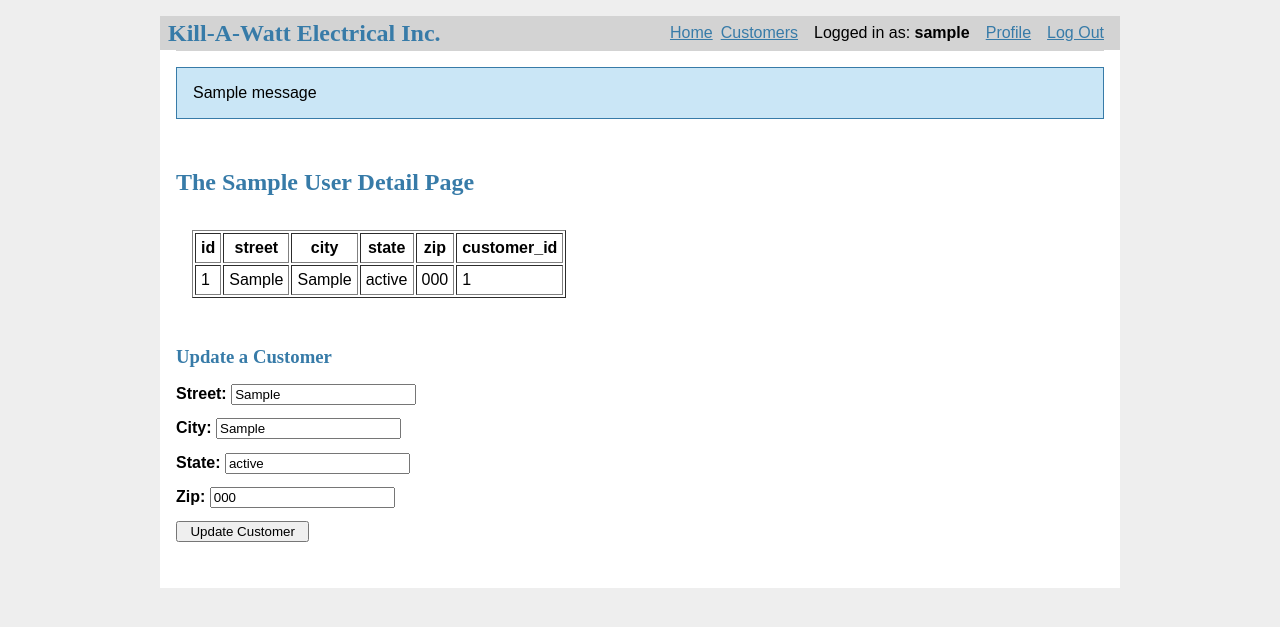
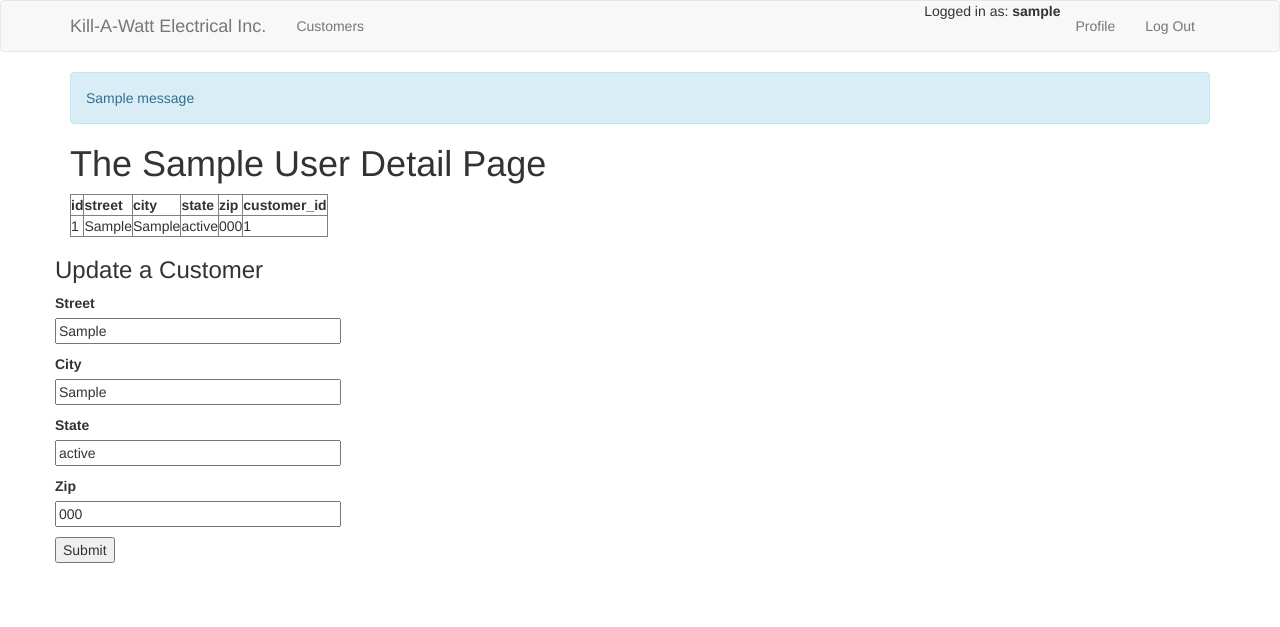
Before and after one commit to Wcarey7/KillawattElectrical, a Flask app: page /customer/1/ in a window 1280 px wide. Shown: the top 627 px of the page. Run offline with Flask 3, Linux system fonts and the light colour scheme; a user stored in the database is signed in; tables that the repository leaves empty hold one stand-in row (values such as "Sample post"); one stand-in notice (Sample message) is shown; some libraries are stand-ins or nearby versions.

Commit message:
Update Customer form. Bootsrap implemented.

```diff
--- a/app/routes/customer_route.py
+++ b/app/routes/customer_route.py
@@ -2,7 +2,7 @@ from app.extensions import db
 from app.models.customer import Customer
 from app.models.address import Address
 from app.customer.forms import AddCustomerForm
-from flask import render_template, request, url_for, redirect, Blueprint
+from flask import render_template, request, url_for, redirect, flash, Blueprint
 from flask_login import login_required, current_user
 from sqlalchemy import text
 
@@ -42,13 +42,22 @@ def index():
 @bp.route('/<int:Id>/')
 @login_required
 def detail(Id):
+    form = AddCustomerForm()
     customer = db.get_or_404(Customer, Id)
     customer_address = db.one_or_404(db.select(Address).filter_by(customer_id=Id))
     column_names = db.session.execute(text("SELECT * FROM Address"))
+
+    # pre-fill update form fields
+    form.street.data = customer_address.street
+    form.city.data = customer_address.city
+    form.state.data = customer_address.state
+    form.zip.data = customer_address.zip
+
     return render_template('customer/customer_detail.html.j2',
                            customer=customer,
                            customer_address=customer_address,
                            column_names=column_names,
+                           form=form,
                            username=current_user.username)
 
 
@@ -64,23 +73,27 @@ def delete_customer(Id):
 @bp.route('/<int:Id>/edit/', methods=["POST", "GET"])
 @login_required
 def edit(Id):
+    form = AddCustomerForm()
     customer = db.one_or_404(db.select(Address).filter_by(customer_id=Id))
 
-    if request.method == 'POST':
-        street = request.form['input-update-street']
-        city = request.form['input-update-city']
-        state = request.form['input-update-state']
-        zip = request.form['input-update-zip']
-
-        customer.street = street
-        customer.city = city
-        customer.state = state
-        customer.zip = zip
+    if form.validate_on_submit():
+        customer.street = form.street.data
+        customer.city = form.city.data
+        customer.state = form.state.data
+        customer.zip = form.zip.data
 
         db.session.add(customer)
         db.session.commit()
+        flash('Your changes have been saved.')
         return redirect(url_for('customer.detail', Id=customer.customer_id))
+
+    # elif request.method == 'GET':
+    #     form.street.data = customer.street
+    #     form.city.data = customer.city
+    #     form.state.data = customer.state
+    #     form.zip.data = customer.zip
 
     return render_template('customer/customer_detail.html.j2',
                            customer=customer,
+                           form=form,
                            username=current_user.username)
--- a/app/templates/base.html.j2
+++ b/app/templates/base.html.j2
@@ -1,15 +1,28 @@
-<!doctype html>
-<title>{% block title %}{% endblock %} - Kill-A-Watt Electrical Inc.</title>
-<link rel="stylesheet" href="{{ url_for('static', filename='style.css') }}">
-<nav>
-  <h1>Kill-A-Watt Electrical Inc.</h1>
-  <a href="{{ url_for('home.index') }}">Home</a>
+{% extends 'bootstrap/base.html' %}
 
-  <ul>
+{# <link rel="stylesheet" href="{{ url_for('static', filename='style.css') }}"> #}
+
+<title>{% block title %}{% endblock %} Kill-A-Watt Electrical Inc.</title>
+
+{% block navbar %}
+<nav class="navbar navbar-default">
+  <div class="container">
+    <div class="navbar-header">
+        <button type="button" class="navbar-toggle collapsed" data-toggle="collapse" data-target="#bs-example-navbar-collapse-1" aria-expanded="false">
+          <span class="sr-only">Toggle navigation</span>
+          <span class="icon-bar"></span>
+          <span class="icon-bar"></span>
+          <span class="icon-bar"></span>
+      </button>
+      <a class="navbar-brand" href="{{ url_for('home.index') }}">Kill-A-Watt Electrical Inc.</a>
+    </div>
+    <div class="collapse navbar-collapse" id="bs-example-navbar-collapse-1">
+      <ul class="nav navbar-nav">
         <li><a href="{{ url_for('customer.index') }}">Customers</a>
-
+      </ul>
+      <ul class="nav navbar-nav navbar-right">
         {% if current_user.is_authenticated %}
-      <li><span>Logged in as: <b>{{ current_user.username }}</b></span>
+          <li>Logged in as: <b>{{ current_user.username }}</b>
           <li><a href="{{ url_for('user_profile.user', username=current_user.username) }}">Profile</a>
           <li><a href="{{ url_for('auth.logout') }}">Log Out</a>
         {% else %}
@@ -17,14 +30,23 @@
           <li><a href="{{ url_for('auth.login') }}">Log In</a>
         {% endif %}
       </ul>
+    </div>
+  </div>
 </nav>
+{% endblock %}
 
-<section class="content">
-  <header>
-  {% block header %}{% endblock %}
-  </header>
-    {% for message in get_flashed_messages() %}
-      <div class="flash">{{ message }}</div>
+
+{% block content %}
+    <div class="container">
+        {% with messages = get_flashed_messages() %}
+        {% if messages %}
+            {% for message in messages %}
+            <div class="alert alert-info" role="alert">{{ message }}</div>
             {% endfor %}
-  {% block content %}{% endblock %}
-</section>
+        {% endif %}
+        {% endwith %}
+
+        {# application content needs to be provided in the app_content block #}
+        {% block app_content %}{% endblock %}
+    </div>
+{% endblock %}
--- a/app/templates/customer/customer_detail.html.j2
+++ b/app/templates/customer/customer_detail.html.j2
@@ -1,7 +1,7 @@
 {% extends 'base.html.j2' %}
+{% import 'bootstrap/wtf.html' as wtf %}
 
-
-{% block content %}
+{% block app_content %}
 <span class="title"><h1>{% block title %} The {{ customer.name }} Detail Page {% endblock %}</h1></span>
 <div class="content">
     <table id= "customer-table" border="1" cellpadding="5">
@@ -31,31 +31,40 @@
 <!-- Update customer form -->
 <div class = "row">
 <div class = "column">
-        <form method="POST" action="{{ url_for('customer.edit', Id=customer.id) }}" id="update-customer-form-ajax">
+        <form action="{{ url_for('customer.edit', Id=customer.id) }}" method="POST">
         <h3>Update a Customer</h3>
-            <div class = "form-inputs">
-                <div>
-                    <label for="input-update-street">Street: </label>
-                    <input type="text" name="input-update-street" value="{{ customer_address.street |safe}}">
-                </div>
-
-                <div>
-                    <label for="input-update-city">City: </label>
-                    <input type="text" name="input-update-city" value="{{ customer_address.city |safe}}">
-                </div>
-
-                <div>
-                    <label for="input-update-state">State: </label>
-                    <input type="text" name="input-update-state" value={{ customer_address.state }}>
-                </div>
-
-                <div>
-                    <label for="input-update-zip">Zip: </label>
-                    <input type="text" name="input-update-zip" value={{ customer_address.zip }}>
-                </div>
-                <input type="submit" value= "Update Customer">
-            </div>
+            {{ form.hidden_tag() }}
+            <p>
+                {{ form.street.label }}<br>
+                {{ form.street(size=32) }}<br>
+                {% for error in form.street.errors %}
+                <span style="color: red;">[{{ error }}]</span>
+                {% endfor %}
+            </p>
+            <p>
+                {{ form.city.label }}<br>
+                {{ form.city(size=32) }}<br>
+                {% for error in form.city.errors %}
+                <span style="color: red;">[{{ error }}]</span>
+                {% endfor %}
+            </p>
+            <p>
+                {{ form.state.label }}<br>
+                {{ form.state(size=32) }}<br>
+                {% for error in form.state.errors %}
+                <span style="color: red;">[{{ error }}]</span>
+                {% endfor %}
+            </p>
+            <p>
+                {{ form.zip.label }}<br>
+                {{ form.zip(size=32) }}<br>
+                {% for error in form.zip.errors %}
+                <span style="color: red;">[{{ error }}]</span>
+                {% endfor %}
+            </p>
+            <p>{{ form.submit() }}</p>
         </form>
+        {# {{ wtf.quick_form(form) }} #}
 </div> <!-- End of update Customer Column -->
 </div> <!-- End of Row -->
 
--- a/app/templates/customer/index.html.j2
+++ b/app/templates/customer/index.html.j2
@@ -1,7 +1,7 @@
 {% extends 'base.html.j2' %}
+{% import 'bootstrap/wtf.html' as wtf %}
 
-
-{% block content %}
+{% block app_content %}
 <span class="title"><h1>{% block title %} The Customer Page {% endblock %}</h1></span>
 <div class="content">
     <table id= "customer-table" border="1" cellpadding="5">
@@ -72,6 +72,7 @@
             </p>
             <p>{{ form.submit() }}</p>
         </form>
+        {# {{ wtf.quick_form(form) }} #}
     </div> <!-- End of Add Customer Column -->
 </div> <!-- End of Add Customer Row -->
 
--- a/app/templates/errors/404.html.j2
+++ b/app/templates/errors/404.html.j2
@@ -1,6 +1,6 @@
 {% extends "base.html" %}
 
-{% block content %}
+{% block app_content %}
     <h1>File Not Found</h1>
     <p><a href="{{ url_for('home.index') }}">Back</a></p>
 {% endblock %}
--- a/app/templates/errors/500.html.j2
+++ b/app/templates/errors/500.html.j2
@@ -1,6 +1,6 @@
 {% extends "base.html" %}
 
-{% block content %}
+{% block app_content %}
     <h1>An unexpected error has occurred</h1>
     <p>Sorry for the inconvenience!</p>
     <p><a href="{{ url_for('home.index') }}">Back</a></p>
--- a/app/templates/index.html.j2
+++ b/app/templates/index.html.j2
@@ -1,6 +1,6 @@
 {% extends 'base.html.j2' %}
 
-{% block content %}
+{% block app_content %}
     <span class="title"><h1>{% block title %} The Home Page of Kill-A-Watt Electrical Inc. {% endblock %}</h1></span>
     <div class="content">
           <a href="{{ url_for('customer.index') }}">Customers</a>
--- a/app/templates/user_profile.html.j2
+++ b/app/templates/user_profile.html.j2
@@ -1,6 +1,6 @@
 {% extends "base.html.j2" %}
 
-{% block content %}
+{% block app_content %}
   <p>&nbsp;</p>
   <h1 class="title">
     Welcome, {{user.username}}! This is your profile page.
```
Also changed, not shown: app/templates/auth/login.html.j2 (+9 -8 lines), app/templates/auth/register.html.j2 (+10 -14 lines). Lines whose indentation alone changed are shown as unchanged.
